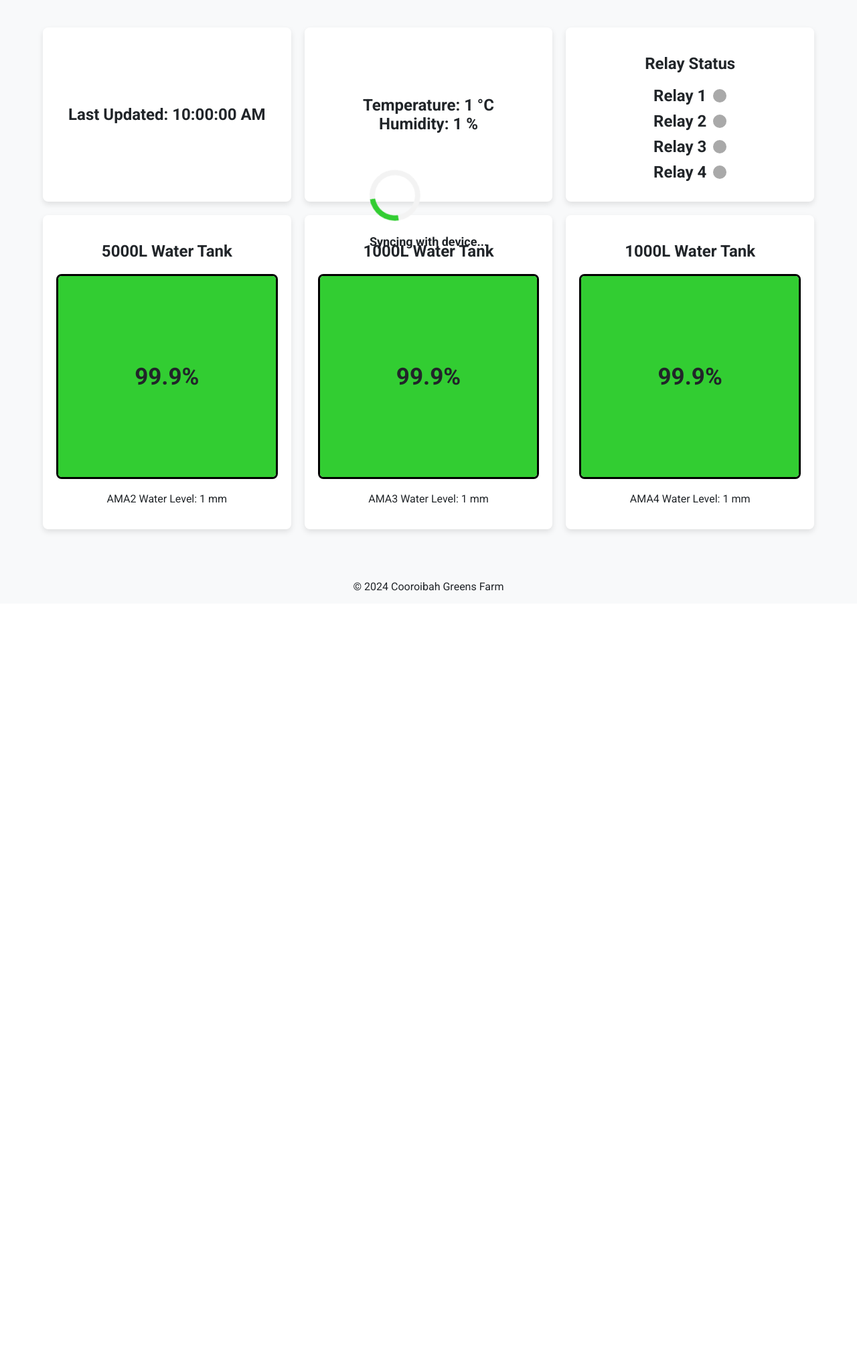
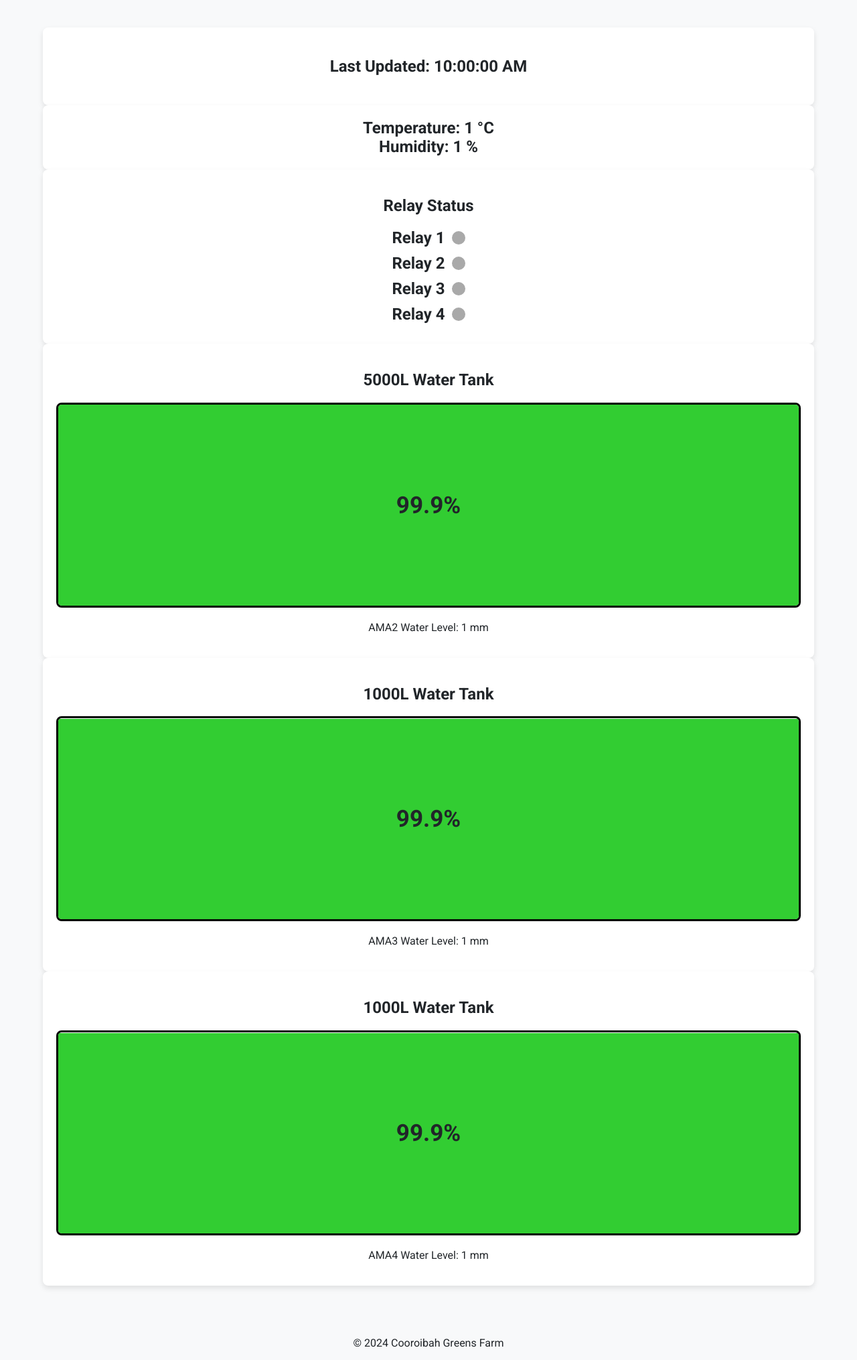
Before and after one commit to hurleyjoe22/new_django_project, a Django app: page /dashboard/ in a window 1280 px wide. Shown: the part 79-2109 px from the top of the page at 67% size. Before the commit the page ends 961 px from the top, so only its background shows below. Run offline with Django 5.2, Linux system fonts and the light colour scheme; a user stored in the database is signed in; tables that the repository leaves empty hold one stand-in row (values such as "Sample post").

Commit message:
updated - dashboard loading screen ! #5

```diff
--- a/myapp/templates/dashboard.html
+++ b/myapp/templates/dashboard.html
@@ -81,7 +81,6 @@
             margin-top: 120px;
             width: 90%;
             max-width: 1200px;
-            display: grid;
             gap: 20px;
             grid-template-columns: repeat(auto-fit, minmax(300px, 1fr));
             padding-bottom: 60px;
@@ -184,7 +183,7 @@
         <p class="loading-message" id="loadingMessage">Syncing with device...</p>
     </div>
 
-    <div class="content" id="dashboardContent">
+    <div class="content" id="dashboardContent" style="display: none;">
         <!-- Last Updated Container -->
         <div class="last-updated-container">
             <p id="lastUpdatedElement" class="timestamp">Last Updated: </p>
```
